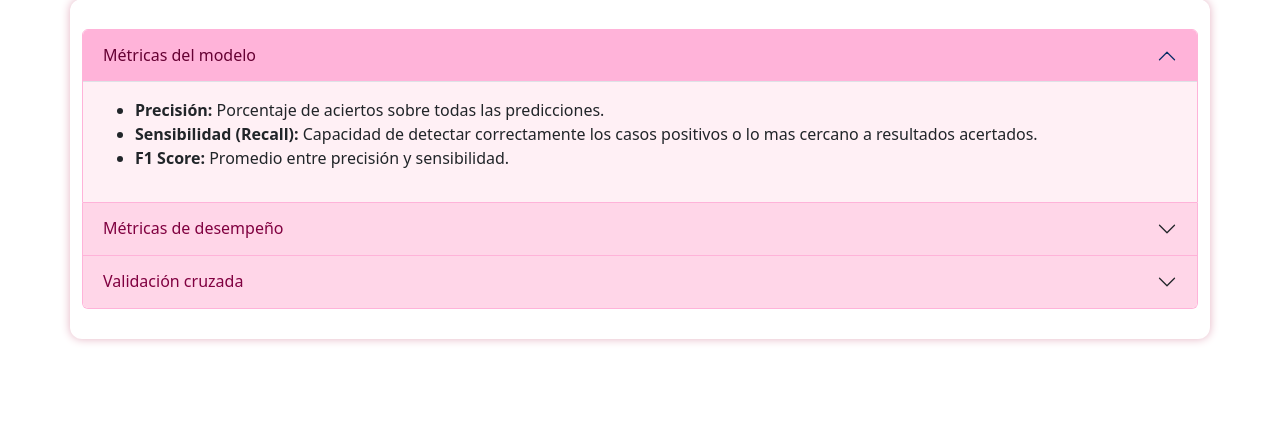
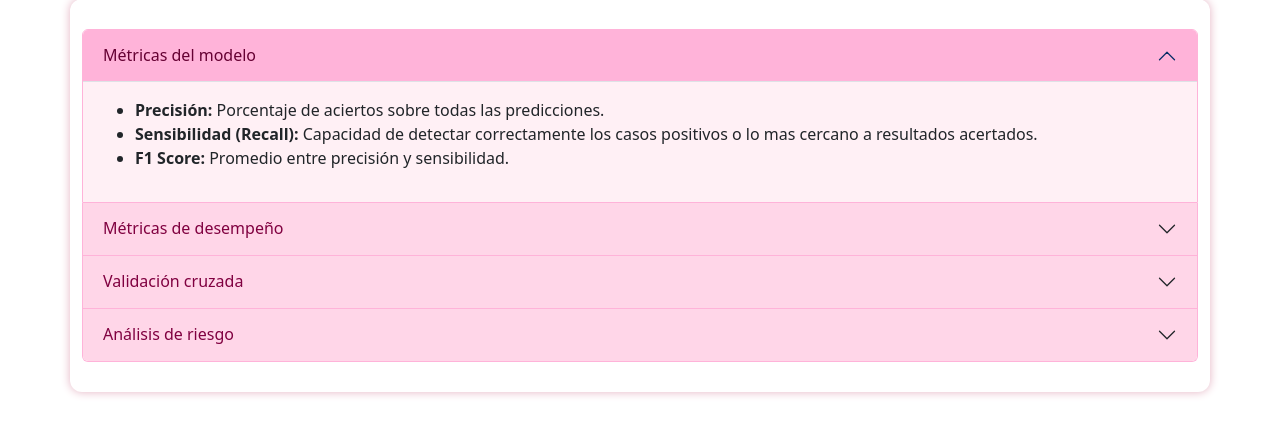
Before and after one commit to laurabauva/salud, a Flask app: template templates/estapa2.html in a window 1280 px wide. Shown: the part 201-637 px from the top of the page. Run offline with Flask 3, Linux system fonts and the light colour scheme; the template is opened without the code that fills it, so the values that code supplies are empty.

Commit message:
se creo el item 4
se crea acordeón 4 "analisis de riesgo", de la etapa 2

```diff
--- a/templates/estapa2.html
+++ b/templates/estapa2.html
@@ -57,3 +57,16 @@
           </div>
         </div>
       </div>
+
+      <div class="accordion-item">
+        <h2 class="accordion-header" id="heading24">
+          <button class="accordion-button collapsed" type="button" data-bs-toggle="collapse" data-bs-target="#collapse24" aria-expanded="false" aria-controls="collapse24">
+            Análisis de riesgo
+          </button>
+        </h2>
+        <div id="collapse24" class="accordion-collapse collapse" data-bs-parent="#accordionEtapa2">
+          <div class="accordion-body">
+            Se analizaron los posibles errores del modelo, como falsos positivos o negativos, y su impacto en la salud de las pacientes.
+          </div>
+        </div>
+      </div>
```
